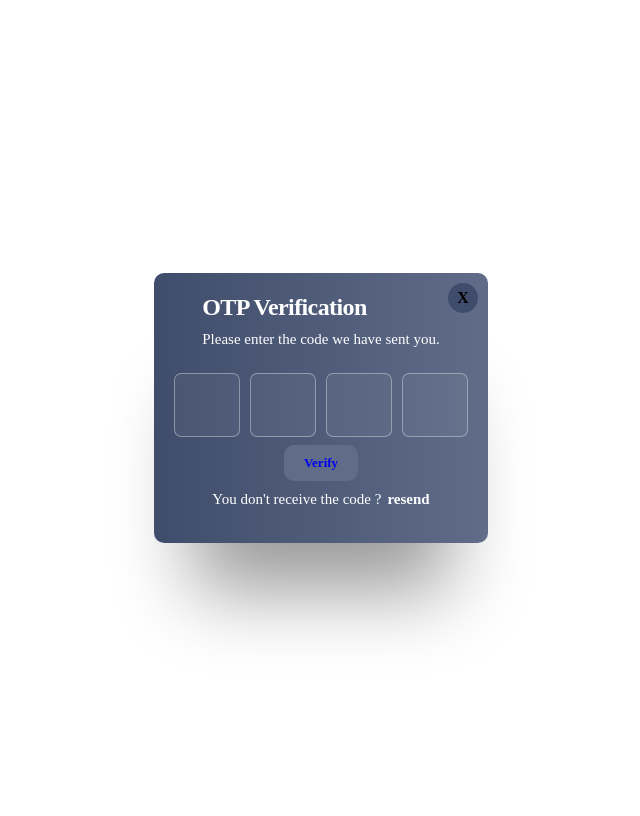
After one commit to julianne060701/JEJEcapstone, a PHP site: page /OTP.php in a window 1280 px wide. The commit adds this page. Shown: the whole page, without its empty margins (319-959 px from the left). Run offline with PHP 8.4, Linux system fonts and the light colour scheme.

Commit message:
naa nay otp

```diff
--- /dev/null
+++ b/OTP.php
@@ -0,0 +1,31 @@
+<!DOCTYPE html>
+<html lang="en">
+<head>
+    <meta charset="UTF-8">
+    <meta http-equiv="X-UA-Compatible" content="IE=edge">
+    <meta name="viewport" content="width=device-width, initial-scale=1.0">
+    <title>Document</title>
+    <link rel="stylesheet" href="otp.css">
+</head>
+<body>
+
+<form class="form">
+  <span class="close">X</span>
+
+  <div class="info">
+  <span class="title">OTP Verification</span>
+<p class="description">Please enter the code we have sent you. </p>
+   </div>
+    <div class="inputs">
+    <input placeholder="" type="tel" maxlength="1">
+    <input placeholder="" type="tel" maxlength="1">
+    <input placeholder="" type="tel" maxlength="1">
+    <input placeholder="" type="tel" maxlength="1">
+  </div>
+        <a class="validate" href="#">Verify</a>
+<p class="resend">You don't receive the code ?<a class="resend-action">resend</a></p>
+
+</form>
+
+</body>
+</html>
--- /dev/null
+++ b/otp.css
@@ -0,0 +1,118 @@
+body{
+    height: 100vh;
+    display: flex;
+    align-items: center;
+    justify-content: center;
+    box-sizing: border-box;
+}
+
+.form {
+    display: flex;
+    flex-direction: column;
+    align-items: center;
+    position: relative;
+    overflow: hidden;
+    padding: 20px;
+    background: #606c88;
+    background: -webkit-linear-gradient(to right, #3f4c6b, #606c88);
+    background: linear-gradient(to right, #3f4c6b, #606c88);
+    border-radius: 10px;
+    box-shadow: 0px 87px 78px -39px rgba(0,0,0,0.4);
+    max-width: 320px;
+  }
+
+  .info {
+    margin-bottom: 10px;
+  }
+
+  .title {
+    color: #fff;
+    font-size: 1.5rem;
+    line-height: 1.8rem;
+    font-weight: 800;
+    letter-spacing: -0.025em;
+  }
+
+  .description {
+    color: #fff;
+    margin-top: 10px;
+    font-size: 15px;
+  }
+
+  .form .inputs {
+    display: flex;
+    justify-content: space-between;
+    gap: 10px;
+  }
+
+  .form .inputs input {
+    height: 2.5em;
+    width: 2.5em;
+    outline: none;
+    text-align: center;
+    font-size: 1.5em;
+    color: #fff;
+    border-radius: 0.3em;
+    border: 1px solid rgba(253, 253, 253, 0.363);
+    background-color: rgb(255 255 255 / 0.05);
+  }
+
+  .form .inputs input:focus {
+    border: 1px solid rgb(99 102 241);
+  }
+
+  .resend {
+    color: #fff;
+    margin-top: 10px;
+    font-size: 15px;
+    text-align: center;
+  }
+
+  .resend-action {
+    text-decoration: none;
+    cursor: pointer;
+    margin-left: 6px;
+    color: rgb(255, 255, 255);
+    font-weight: 600;
+  }
+
+  .resend-action:hover {
+    text-decoration: underline #2b8af7;
+  }
+
+  .validate {
+    display: flex;
+    align-items: flex-end;
+    justify-content: flex-end;
+    text-decoration: none;
+    background-color: #606c88;
+    padding: 10px 20px;
+    margin: 8px 0 0 0;
+    font-size: 13px;
+    font-weight: 600;
+    border-radius: 10px;
+    transition: .3s ease;
+  }
+
+  .validate:hover {
+    background-color: #3f4c6b;
+  }
+
+  .close {
+    position: absolute;
+    right: 10px;
+    top: 10px;
+    background-color: #3f4c6b;
+    height: 30px;
+    width: 30px;
+    display: grid;
+    place-items: center;
+    border-radius: 50%;
+    cursor: pointer;
+    font-weight: 600;
+    transition: .3s ease;
+  }
+
+  .close:hover {
+    background-color: rgba(255, 0, 0, 0.603);
+  }
```
Also changed, not shown: LawRegister.php (+21 -2 lines).
